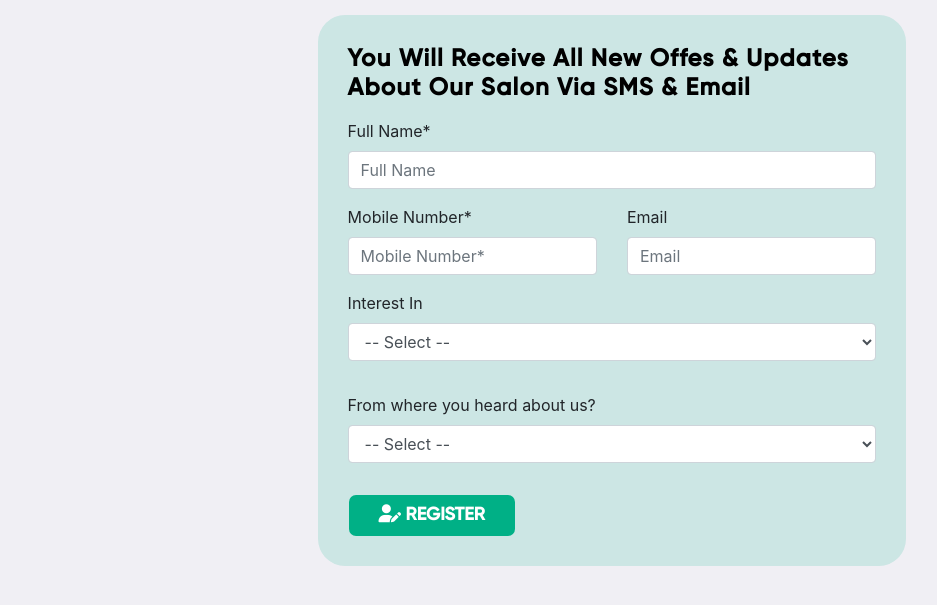
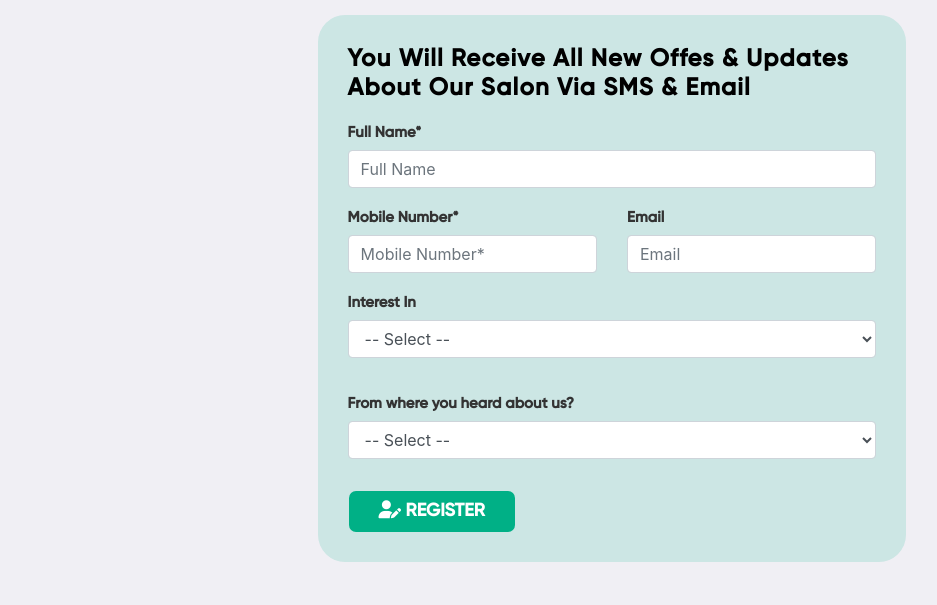
Before and after one commit to harishankarprajapati/13thirteenfitness, a plain HTML site: page enquire.html in a window 1280 px wide. Shown: the part 207-812 px from the top of the page, without its empty margins (28-965 px from the left). Drawn offline with nearby package versions, Linux system fonts and the light colour scheme.

Commit message:
k,jhgfds

```diff
--- a/css/style.css
+++ b/css/style.css
@@ -101,6 +101,7 @@ body {
     border-radius: 27px;
     margin-top: 30px;
     padding: 30px;
+    margin-bottom: 100px;
 }
 
 .sec-enq-bg p {
@@ -128,3 +129,11 @@ body {
     color: #FFFFFF;
 
 }
+label{
+    font-family: 'Gilroy-SemiBold';
+font-style: normal;
+font-weight: 600;
+font-size: 15px;
+line-height: 18px;
+color: #333333;
+}
```
